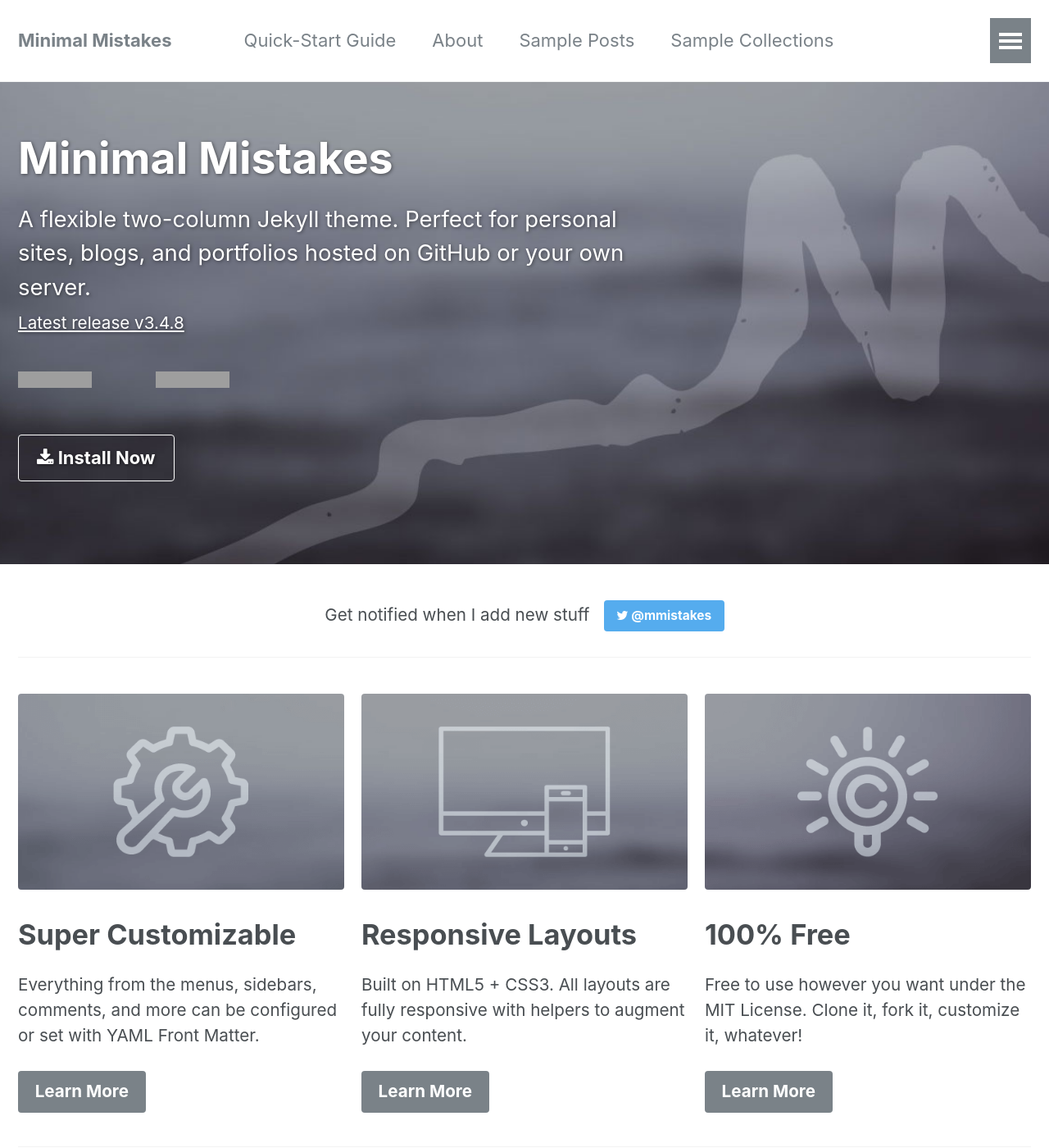
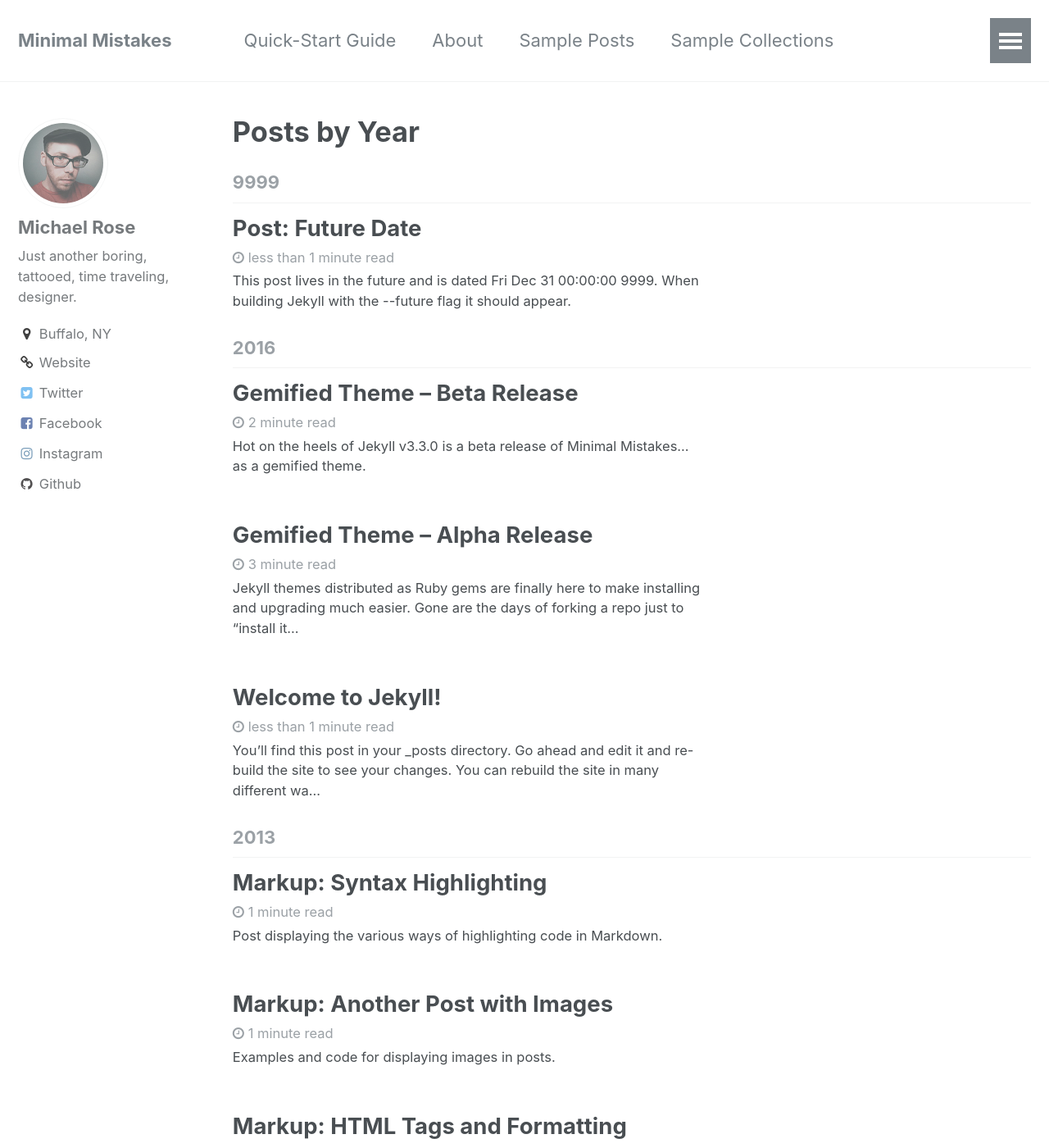
Before and after one commit to sanjay-raghu/Portfolio, a Jekyll site: the page built from index.html, in a window 1280 px wide and 1400 px high. Shown: the whole window at 82% size. Built offline with Jekyll 4.4.1, drawn with Linux system fonts in a browser that asks for light colours; some of the changed text lies outside the part shown; grey boxes are pictures that could not be loaded.

Commit message:
index added

```diff
--- a/_config.yml
+++ b/_config.yml
@@ -11,8 +11,8 @@
 title_separator          : "-"
 name                     : &name "Michael Rose"
 description              : &description "A flexible Jekyll theme for your blog or site with a minimalist aesthetic."
-url                      : https://mmistakes.github.io # the base hostname & protocol for your site e.g. "https://mmistakes.github.io"
-baseurl                  : "/minimal-mistakes" # the subpath of your site, e.g. "/blog"
+url                      : # the base hostname & protocol for your site e.g. "https://mmistakes.github.io"
+baseurl                  : "/portfolio" # the subpath of your site, e.g. "/blog"
 repository               : "mmistakes/minimal-mistakes"
 teaser                   : # filename of teaser fallback teaser image placed in /images/, .e.g. "500x300.png"
 # breadcrumbs            : false # true, false (default)
--- /dev/null
+++ b/index.html
@@ -0,0 +1,17 @@
+---
+layout: archive
+permalink: /
+title: "Posts by Year"
+author_profile: true
+---
+
+{% include base_path %}
+{% capture written_year %}'None'{% endcapture %}
+{% for post in site.posts %}
+  {% capture year %}{{ post.date | date: '%Y' }}{% endcapture %}
+  {% if year != written_year %}
+    <h2 id="{{ year | slugify }}" class="archive__subtitle">{{ year }}</h2>
+    {% capture written_year %}{{ year }}{% endcapture %}
+  {% endif %}
+  {% include archive-single.html %}
+{% endfor %}
```
